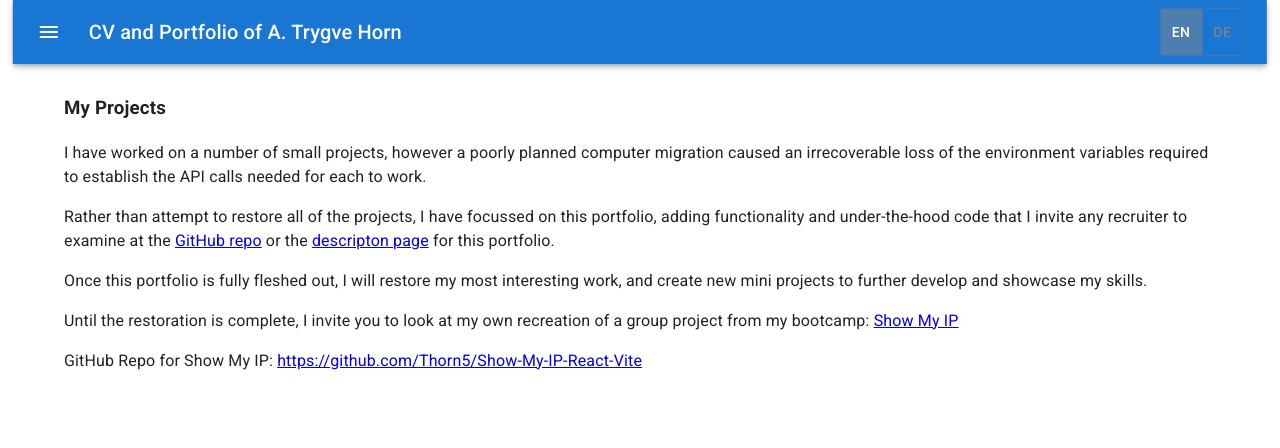
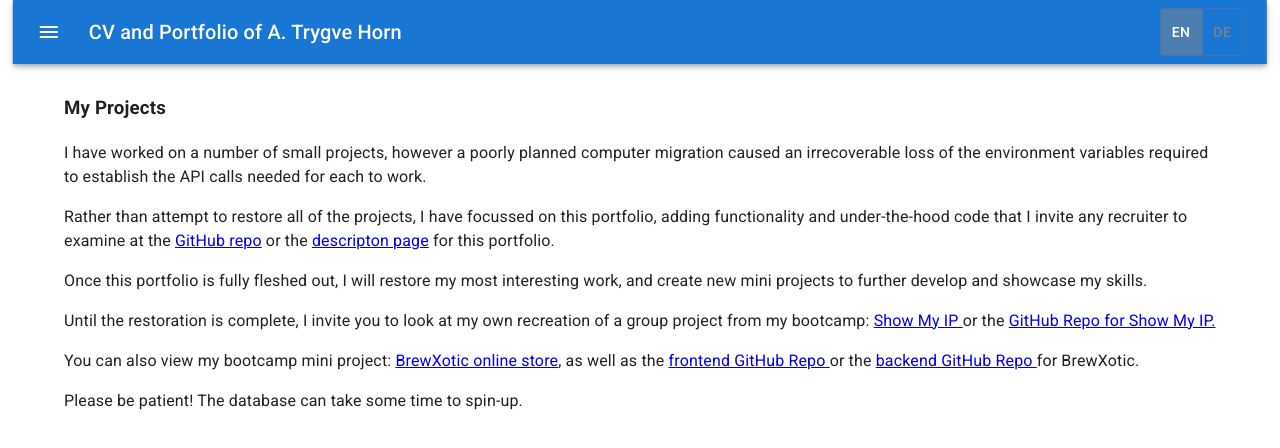
Before and after one commit to Thorn5/Trygve-Horn-Portfolio, a React (Vite) app: page /Projects in a window 1280 px wide. Shown: the top 448 px of the page. Built offline with nearby package versions, Linux system fonts and the light colour scheme; no server answers; a web font is replaced by a local one.

Commit message:
Added projects

```diff
--- a/src/components/Pages/Projects.jsx
+++ b/src/components/Pages/Projects.jsx
@@ -33,14 +33,39 @@ export const Projects = () => {
             target="_blank"
             rel="noopener noreferrer">
             {t("Projects.ShowMyIp")}
-          </a></p>
-        <p>{t("Projects.ShowMyIpGitHub")}{" "}
+          </a>
+          {t("Projects.ShowMyIpConnector")}
           <a
             href="https://github.com/Thorn5/Show-My-IP-React-Vite"
             target="_blank"
             rel="noopener noreferrer">
-            {t("Projects.ShowMyIpGitHubLink")}
+        {t("Projects.ShowMyIpGitHub")}
           </a></p>
+          <p>
+          {t("Projects.BrewXotic")}
+          <a
+            href="https://brewxotic-frontend.onrender.com"
+            target="_blank"
+            rel="noopener noreferrer">
+        {t("Projects.BrewXoticLink")}
+          </a>
+          {t("Projects.BrewXoticConnector")}
+          <a
+            href="https://github.com/Thorn5/BrewXotic-Frontend"
+            target="_blank"
+            rel="noopener noreferrer">
+        {t("Projects.BrewXoticFrontEnd")}
+          </a>
+          {t("Projects.BrewXoticConnector2")}
+          <a
+            href="https://github.com/Thorn5/BrewXotic-Backend"
+            target="_blank"
+            rel="noopener noreferrer">
+        {t("Projects.BrewXoticBackEnd")}
+          </a>
+          {t("Projects.BrewXoticConclude")}
+          </p>
+          <p>{t("Projects.BrewXoticWarning")}</p>
       </div >
     </>
   )
--- a/src/locales/de/translation.json
+++ b/src/locales/de/translation.json
@@ -77,9 +77,17 @@
         "FocusFinish": "dieses Portfolios zu untersuchen.",
         "Plans": "Sobald dieses Portfolio vollständig ausgearbeitet ist, werde ich meine interessantesten Arbeiten wiederherstellen und neue Miniprojekte erstellen, um meine Fähigkeiten weiter zu entwickeln und zu präsentieren.",
         "CurrentStatus": "Bis die Wiederherstellung abgeschlossen ist, lade ich Sie ein, sich meine eigene Nachbildung eines Gruppenprojekts aus meinem Bootcamp anzusehen:",
-        "ShowMyIp": "Show My IP",
-        "ShowMyIpGitHub": "GitHub-Repository für Show My IP:",
-        "ShowMyIpGitHubLink": "https://github.com/Thorn5/Show-My-IP-React-Vite"
+        "ShowMyIp": "Show My IP ",
+        "ShowMyIpConnector": "oder das ",
+        "ShowMyIpGitHub": "GitHub-Repository für Show My IP.",
+        "BrewXotic": "Sie können auch mein Bootcamp-Miniprojekt ansehen: ",
+        "BrewXoticLink": "den BrewXotic Online-Shop",
+        "BrewXoticConnector": ", sowie das ",
+        "BrewXoticFrontEnd": "Frontend-GitHub-Repo ",
+        "BrewXoticConnector2": "oder das ",
+        "BrewXoticBackEnd": "Backend-GitHub-Repo ",
+        "BrewXoticConclude": "für BrewXotic.",
+        "BrewXoticWarning": "Bitte haben Sie Geduld! Die Datenbank kann einige Zeit in Anspruch nehmen, um hochgefahren zu werden."
     },
     "TrygveHornCV": {
         "TrygveHornCV": "Lebenslauf"
--- a/src/locales/en/translation.json
+++ b/src/locales/en/translation.json
@@ -77,9 +77,17 @@
         "FocusFinish": "for this portfolio.",
         "Plans": "Once this portfolio is fully fleshed out, I will restore my most interesting work, and create new mini projects to further develop and showcase my skills.",
         "CurrentStatus": "Until the restoration is complete, I invite you to look at my own recreation of a group project from my bootcamp:",
-        "ShowMyIp": "Show My IP",
-        "ShowMyIpGitHub": "GitHub Repo for Show My IP:",
-        "ShowMyIpGitHubLink": "https://github.com/Thorn5/Show-My-IP-React-Vite"
+        "ShowMyIp": "Show My IP ",
+        "ShowMyIpConnector": "or the ",
+        "ShowMyIpGitHub": "GitHub Repo for Show My IP.",
+        "BrewXotic": "You can also view my bootcamp mini project: ",
+        "BrewXoticLink": "BrewXotic online store",
+        "BrewXoticConnector": ", as well as the ",
+        "BrewXoticFrontEnd": "frontend GitHub Repo ",
+        "BrewXoticConnector2": "or the ",
+        "BrewXoticBackEnd": "backend GitHub Repo ",
+        "BrewXoticConclude": "for BrewXotic.",
+        "BrewXoticWarning": "Please be patient! The database can take some time to spin-up."
     },
     "TrygveHornCV": {
         "TrygveHornCV": "TrygveHornCV in English"
```
